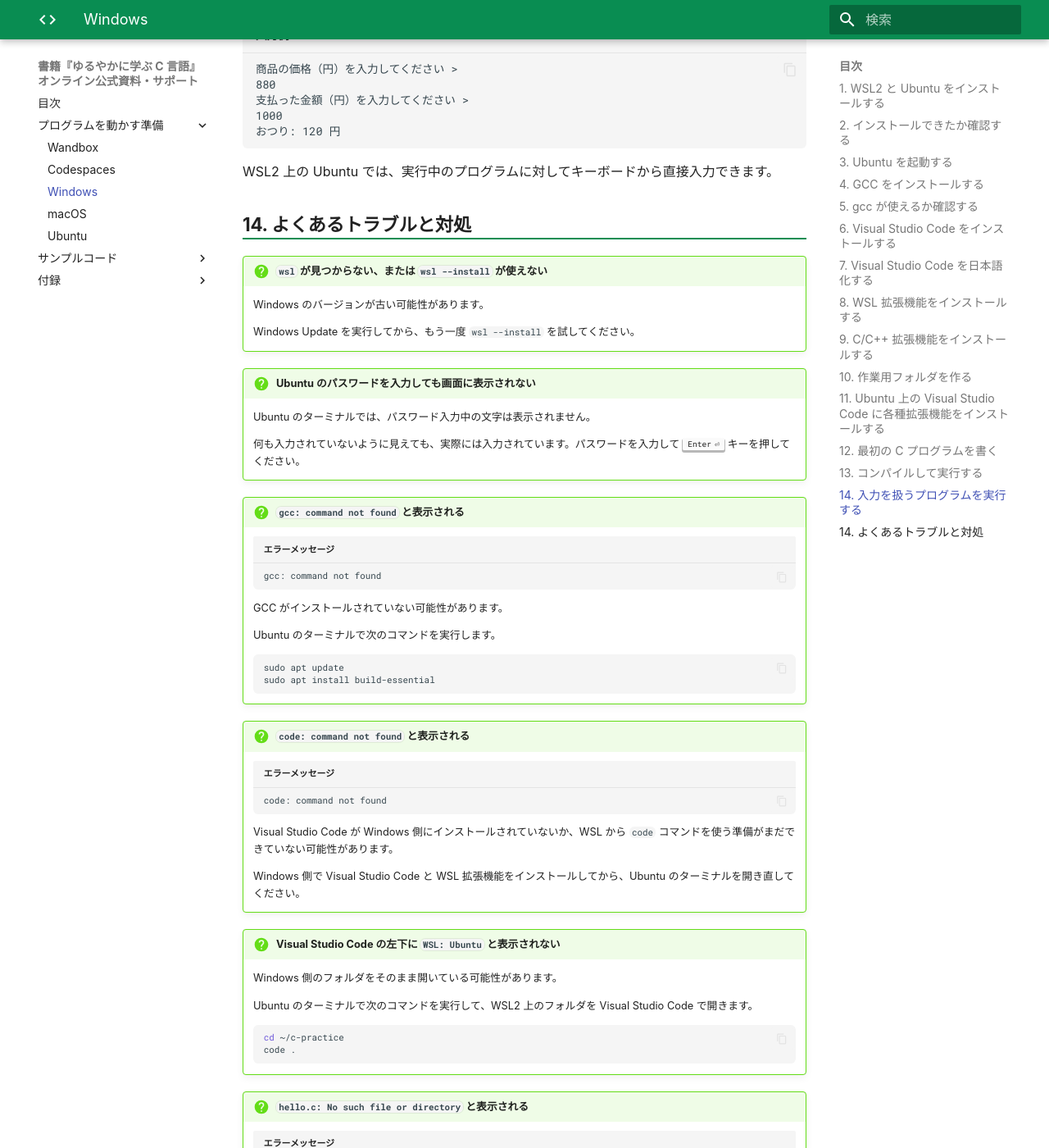
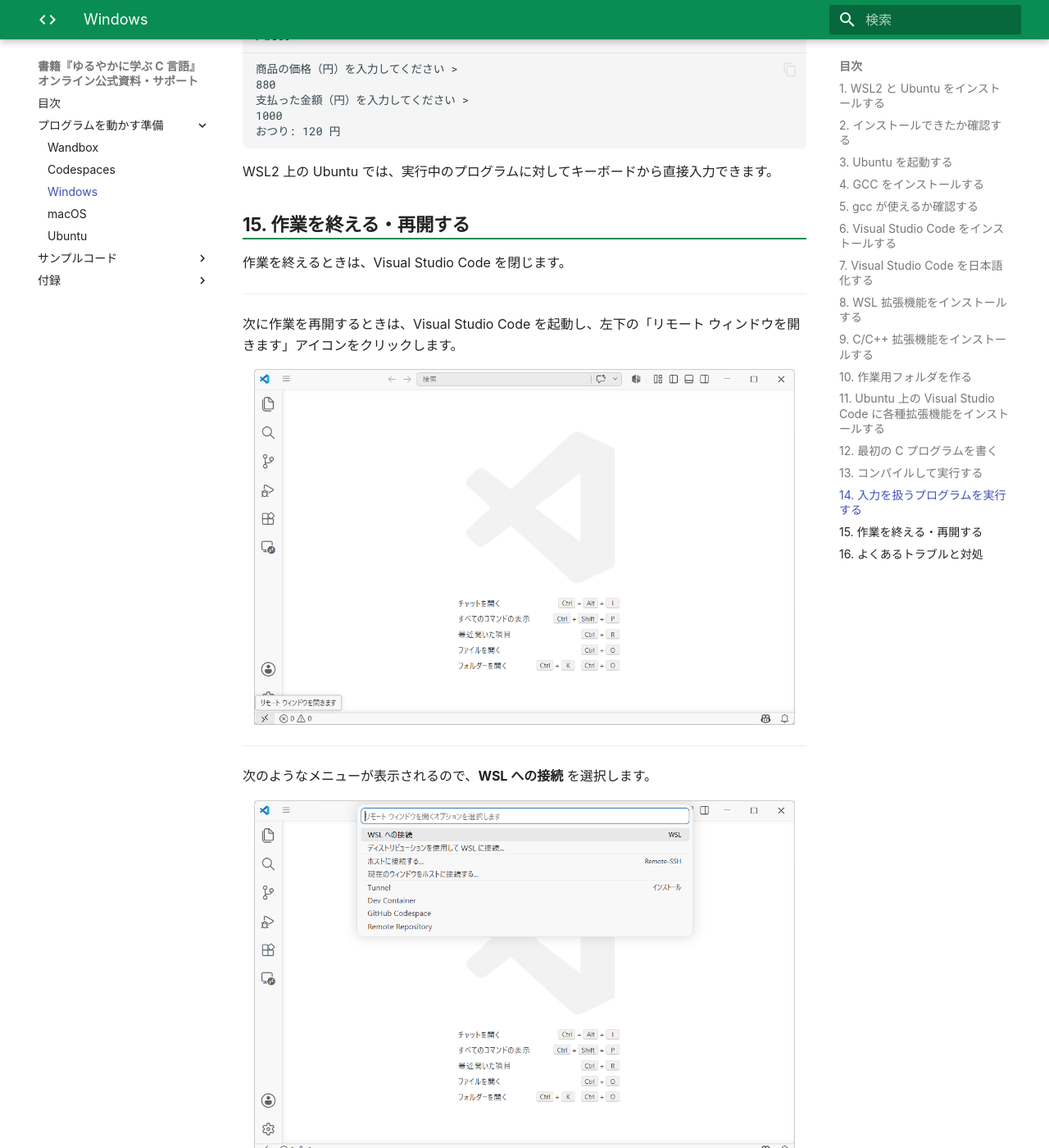
Before and after one commit to yuruyaka-c/yuruyaka-c.github.io, an MkDocs documentation site: the page built from docs/setup/windows.md, in a window 1280 px wide and 1400 px high, scrolled down 24602 px. Shown: the whole window at 82% size. Built offline with MkDocs 1.6.1 and Material for MkDocs 9.7.7, drawn with Linux system fonts in a browser that asks for light colours; nearby versions of some CDN libraries; some web fonts are replaced; some of the changed text lies outside the part shown.

Commit message:
Update windows.md

```diff
--- a/docs/setup/windows.md
+++ b/docs/setup/windows.md
@@ -474,7 +474,40 @@
 WSL2 上の Ubuntu では、実行中のプログラムに対してキーボードから直接入力できます。
 
 
-## 14. よくあるトラブルと対処
+## 15. 作業を終える・再開する
+
+作業を終えるときは、Visual Studio Code を閉じます。
+
+---
+
+次に作業を再開するときは、Visual Studio Code を起動し、左下の「リモート ウィンドウを開きます」アイコンをクリックします。
+
+![](../images/wsl-46.png)
+
+---
+
+次のようなメニューが表示されるので、**WSL への接続** を選択します。
+
+![](../images/wsl-47.png)
+
+---
+
+WSL2 上の Ubuntu が起動し、Visual Studio Code が接続されます。左下に `WSL: Ubuntu` と表示されていれば、WSL2 上の Ubuntu に接続できています。
+
+![](../images/wsl-48.png)
+
+続けて、エクスプローラー上の「フォルダーを開く」から、前回作業した `c-practice` フォルダを選択して「OK」を押します。
+
+![](../images/wsl-49.png)
+
+---
+
+これで、前回の続きから作業を再開できます。
+
+![](../images/wsl-50.png)
+
+
+## 16. よくあるトラブルと対処
 
 !!! question "`wsl` が見つからない、または `wsl --install` が使えない"
 
```
